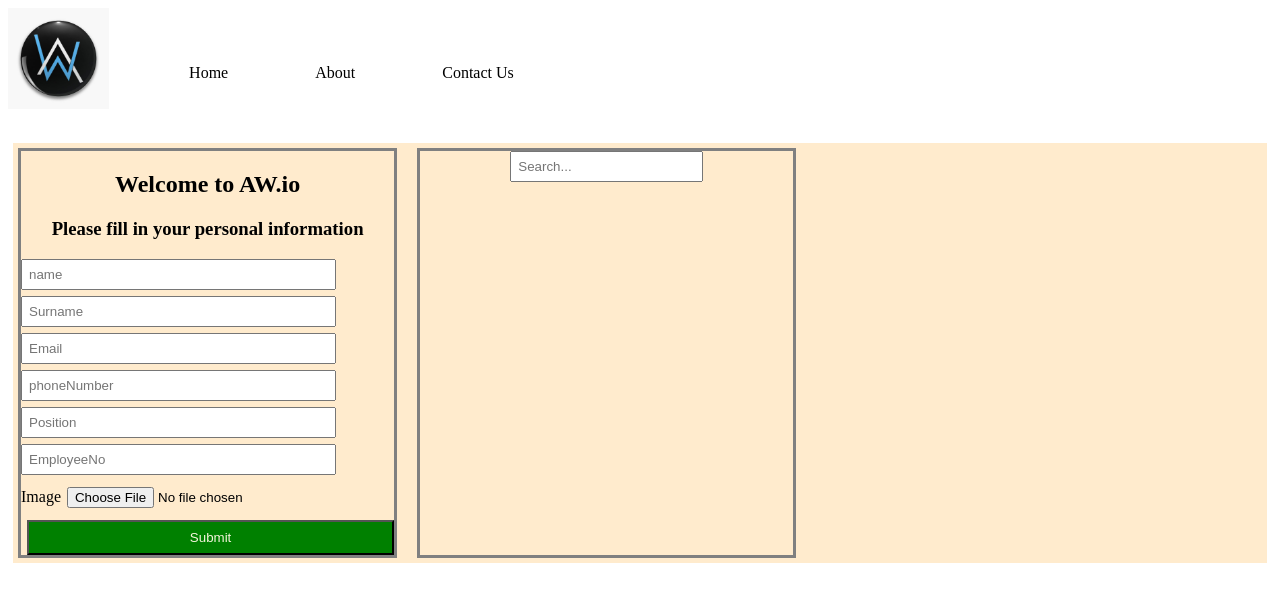
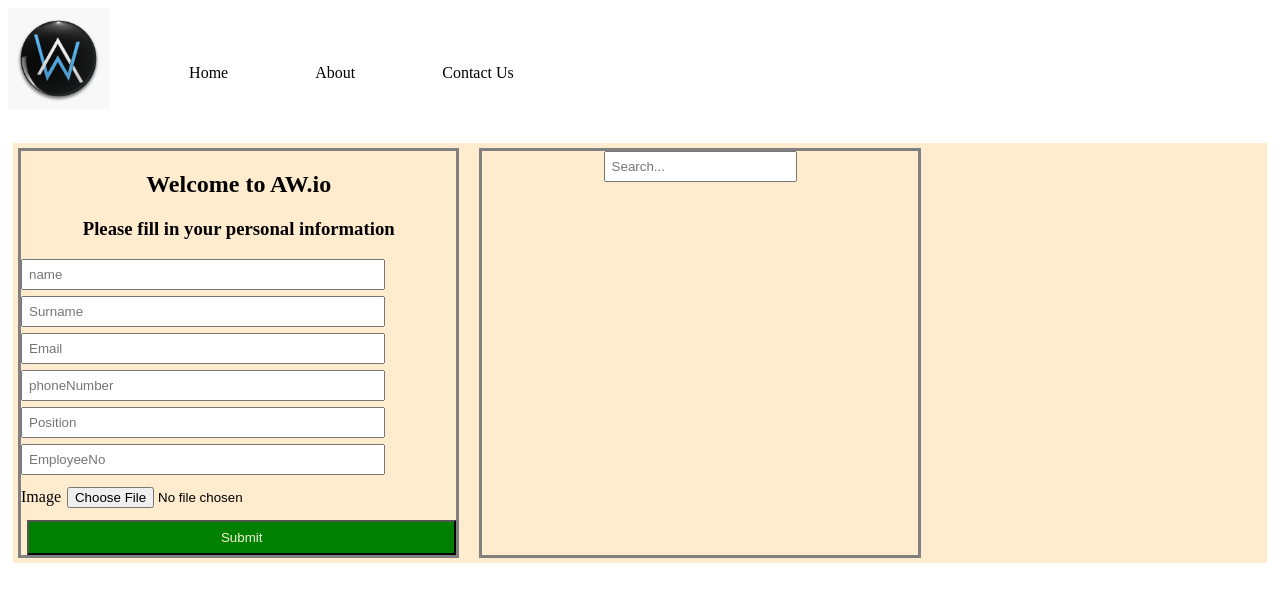
Before and after one commit to Thandekaportiap/Task-6-Employees_App, a React (Vite) app: page / in a window 1280 px wide. Shown: the top 602 px of the page. Built offline with nearby package versions, Linux system fonts and the light colour scheme.

Commit message:
localStorage

```diff
--- a/src/App.jsx
+++ b/src/App.jsx
@@ -15,17 +15,17 @@ function App() {
 
 
   useEffect(() => {
-    // Load employees data from local storage
+    // Get employees data from local storage
     const storedEmployees = localStorage.getItem('employees');
     if (storedEmployees) {
       setEmployees(JSON.parse(storedEmployees));
     }
   }, []);
 
-  useEffect(() => {
-    // Save employees data to local storage
-    localStorage.setItem('employees', JSON.stringify(employees));
-  }, [employees]);
+  // useEffect(() => {
+  //   // Send employees data to local storage
+  //   localStorage.setItem('employees', JSON.stringify(employees));
+  // }, [employees]);
 
   const handleAddEmployee = (employee) => {
     setEmployees([...employees, employee]);
@@ -44,8 +44,6 @@ function App() {
       employees.map((employee) => (employee.id === id ? updatedEmployee : employee))
     );
   };
-
-
 
   const handleSelectEmployee = (employee) => {
     setSelectedEmployee(employee);
--- a/src/index.css
+++ b/src/index.css
@@ -54,7 +54,7 @@ label input {
 
 .maindiv {
   border: solid 3px grey;
-  width: 30%;
+  width: 35%;
   height:"80%";
 }
  .profile {
```
